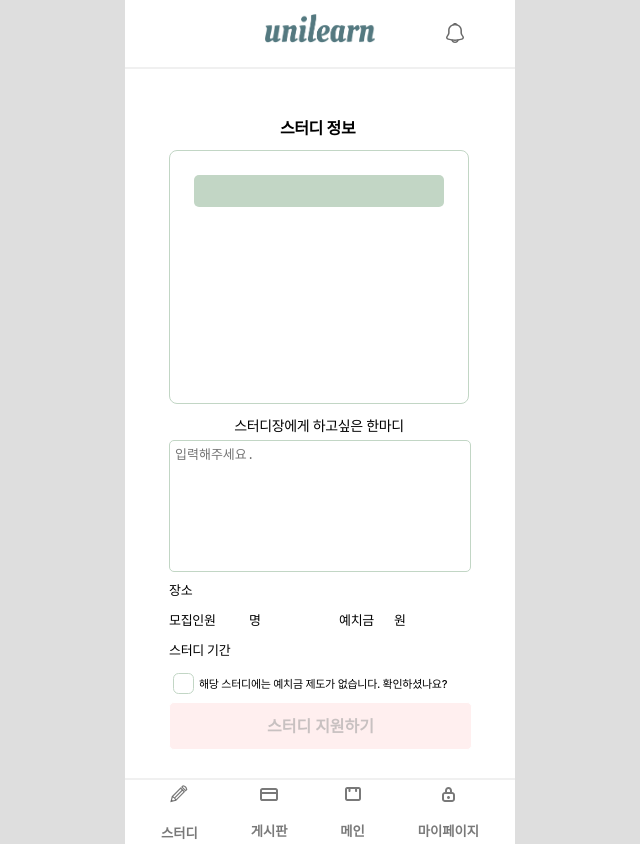
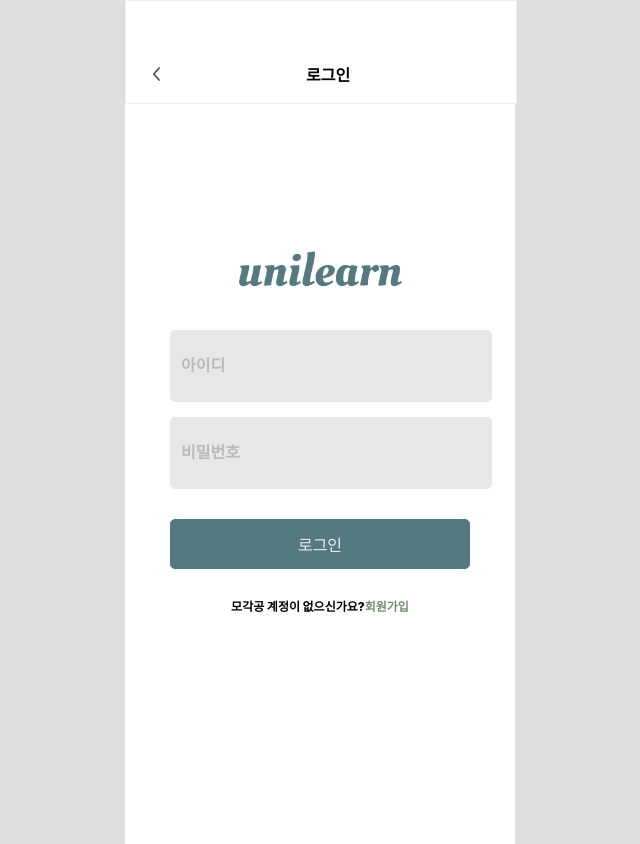
Before and after one commit to likelion-unilearn/unilearn-frontend, a React (Create React App) app: page /Login in a window 1280 px wide. Shown: the whole page, without its empty margins (320-960 px from the left). Built offline with nearby package versions, Linux system fonts and the light colour scheme.

Commit message:
app.js 라우터

```diff
--- a/src/App.js
+++ b/src/App.js
@@ -1,21 +1,34 @@
+
 import './App.css';
-import NoneStudyJoin from './NoneStudyJoin';
-import Header from './HeaderNavComponent/Header';
-import Nav from './HeaderNavComponent/Nav';
-
+import React from "react";
+import { BrowserRouter, Routes, Route } from "react-router-dom";
+import Loginform from "./pages/Login&Join/Loginform";
+import Signupform from "./pages/Login&Join/Signupform";
+import SignupVerification from "./pages/Login&Join/SignupVerification";
 
 function App() {
+  const pageStyle = {
+    backgroundColor: '#bababa',
+  };
 
   return (
-<div id="body">
+
+    <div id="body">
       <div id="iphone-frame">
-      <div id="logo-container">
-      <Header/>
-        < NoneStudyJoin></NoneStudyJoin>
+      <BrowserRouter>
+      <div>
+        <Routes>
+          <Route path="/Login" element={<Loginform />} />
+          <Route path="/Signupform" element={<Signupform />} />
+          <Route path="/SignupVerification" element={< SignupVerification />} />
+
+        </Routes>
       </div>
+    </BrowserRouter>
+
       </div>
-      <Nav/>
-</div>
+
+    </div>
   );
 }
 
```
